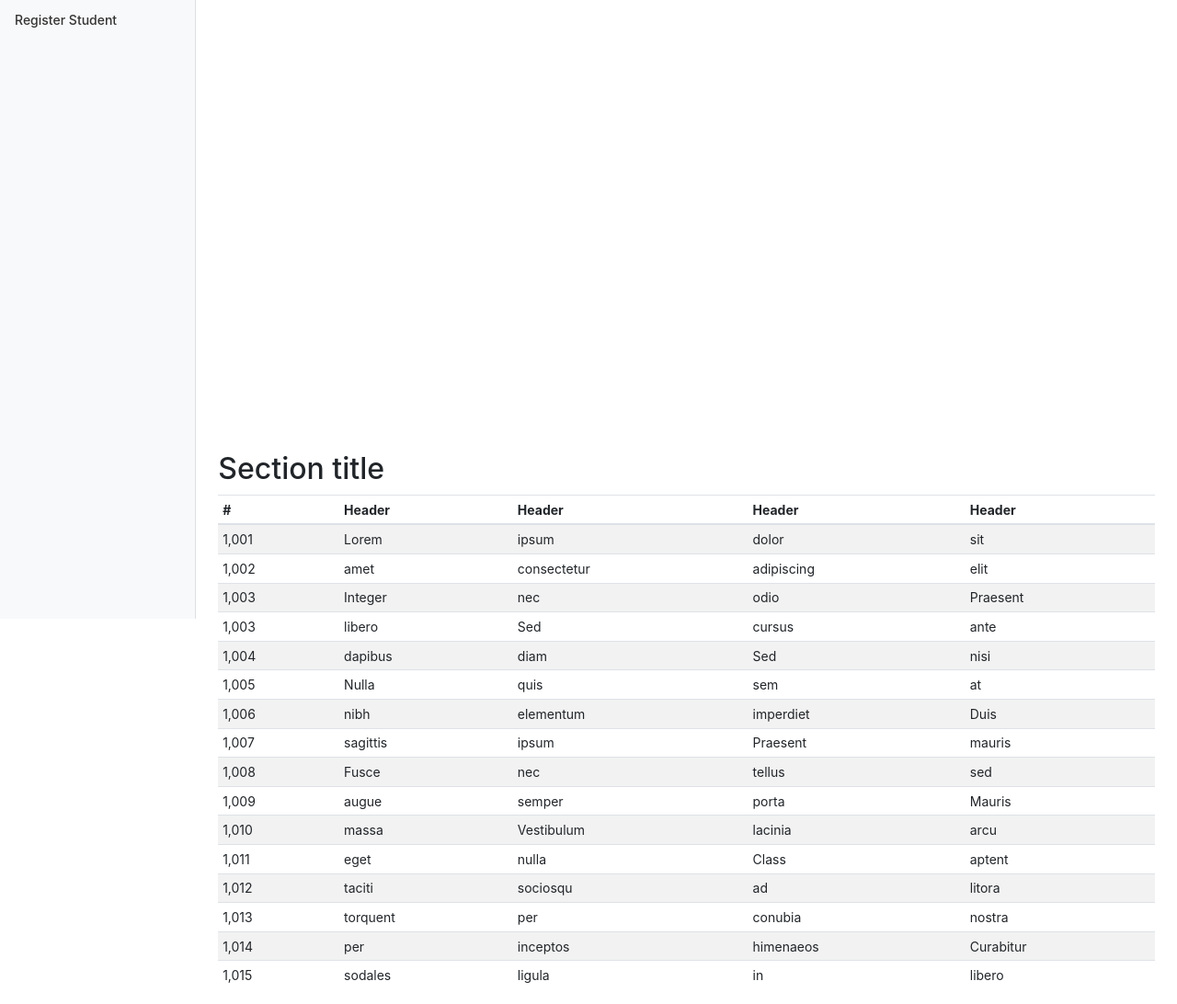
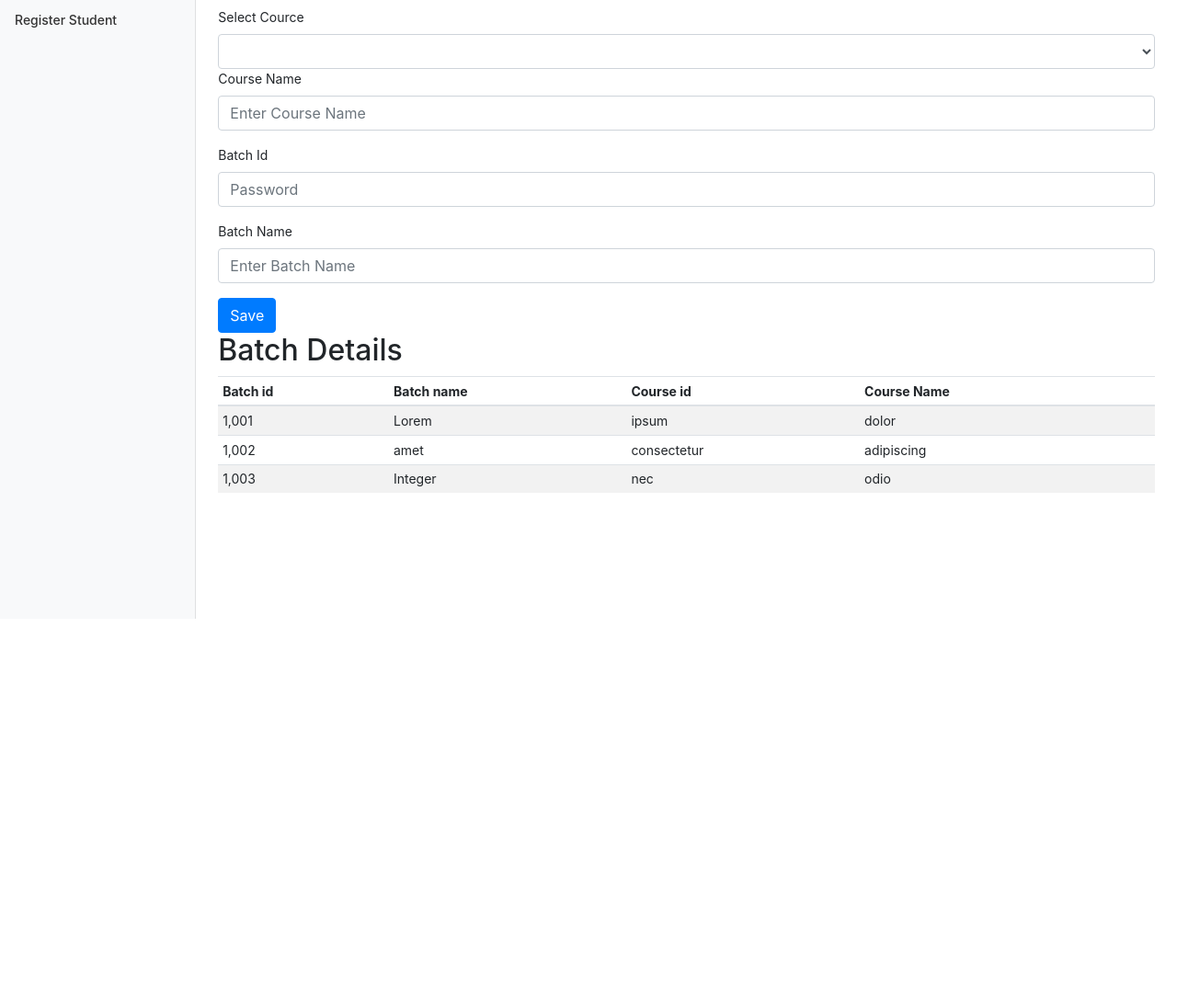
Before and after one commit to AnujaKoralage/GroupProject, a plain HTML site: page InsPOS/Manage-Batches.html in a window 1280 px wide. Shown: the part 127-1219 px from the top of the page at 92% size. After the commit the page ends 800 px from the top, so only its background shows below. Drawn offline with Linux system fonts and the light colour scheme.

Commit message:
implemented the batch ui

```diff
--- a/InsPOS/Manage-Batches.html
+++ b/InsPOS/Manage-Batches.html
@@ -59,19 +59,45 @@
             <div class="d-flex justify-content-between flex-wrap flex-md-nowrap align-items-center pt-3 pb-2 mb-3 border-bottom">
                 <h1 class="h2">Manage Batches</h1>
             </div>
+            <div><form>
+                <div>
+                    <label>Select Cource</label>
+                    <select id="a" class="form-control">
+                </div>
 
-            <canvas class="my-4 w-100" id="myChart" width="900" height="380"></canvas>
 
-            <h2>Section title</h2>
+                </select>
+                <div class="form-group">
+                    <label for="exampleInputCourseName">Course Name</label>
+                    <input type="text" class="form-control" id="exampleInputCourseName" aria-describedby="emailHelp" placeholder="Enter Course Name">
+
+                </div>
+                <div class="form-group">
+                    <label for="exampleInputBatchId">Batch Id </label>
+                    <input type="text" class="form-control" id="exampleInputBatchId" placeholder="Password">
+                </div>
+                <div class="form-group">
+                    <label for="exampleInputBatchName">Batch Name</label>
+                    <input type="text" class="form-control" id="exampleInputBatchName" aria-describedby="emailHelp" placeholder="Enter Batch Name">
+
+                </div>
+
+                <button type="submit" class="btn btn-primary">Save</button>
+            </form>
+            </div>
+
+            <h2>Batch Details</h2>
             <div class="table-responsive">
                 <table class="table table-striped table-sm">
                     <thead>
                     <tr>
-                        <th>#</th>
-                        <th>Header</th>
-                        <th>Header</th>
-                        <th>Header</th>
-                        <th>Header</th>
+
+                        <th>Batch id</th>
+                        <th>Batch name</th>
+                        <th>Course id</th>
+                        <th>Course Name</th>
+                        <th></th>
+
                     </tr>
                     </thead>
                     <tbody>
@@ -80,113 +106,23 @@
                         <td>Lorem</td>
                         <td>ipsum</td>
                         <td>dolor</td>
-                        <td>sit</td>
+                        <td></td>
                     </tr>
                     <tr>
                         <td>1,002</td>
                         <td>amet</td>
                         <td>consectetur</td>
                         <td>adipiscing</td>
-                        <td>elit</td>
+                        <td></td>
                     </tr>
                     <tr>
                         <td>1,003</td>
                         <td>Integer</td>
                         <td>nec</td>
                         <td>odio</td>
-                        <td>Praesent</td>
+                        <td></td>
                     </tr>
-                    <tr>
-                        <td>1,003</td>
-                        <td>libero</td>
-                        <td>Sed</td>
-                        <td>cursus</td>
-                        <td>ante</td>
-                    </tr>
-                    <tr>
-                        <td>1,004</td>
-                        <td>dapibus</td>
-                        <td>diam</td>
-                        <td>Sed</td>
-                        <td>nisi</td>
-                    </tr>
-                    <tr>
-                        <td>1,005</td>
-                        <td>Nulla</td>
-                        <td>quis</td>
-                        <td>sem</td>
-                        <td>at</td>
-                    </tr>
-                    <tr>
-                        <td>1,006</td>
-                        <td>nibh</td>
-                        <td>elementum</td>
-                        <td>imperdiet</td>
-                        <td>Duis</td>
-                    </tr>
-                    <tr>
-                        <td>1,007</td>
-                        <td>sagittis</td>
-                        <td>ipsum</td>
-                        <td>Praesent</td>
-                        <td>mauris</td>
-                    </tr>
-                    <tr>
-                        <td>1,008</td>
-                        <td>Fusce</td>
-                        <td>nec</td>
-                        <td>tellus</td>
-                        <td>sed</td>
-                    </tr>
-                    <tr>
-                        <td>1,009</td>
-                        <td>augue</td>
-                        <td>semper</td>
-                        <td>porta</td>
-                        <td>Mauris</td>
-                    </tr>
-                    <tr>
-                        <td>1,010</td>
-                        <td>massa</td>
-                        <td>Vestibulum</td>
-                        <td>lacinia</td>
-                        <td>arcu</td>
-                    </tr>
-                    <tr>
-                        <td>1,011</td>
-                        <td>eget</td>
-                        <td>nulla</td>
-                        <td>Class</td>
-                        <td>aptent</td>
-                    </tr>
-                    <tr>
-                        <td>1,012</td>
-                        <td>taciti</td>
-                        <td>sociosqu</td>
-                        <td>ad</td>
-                        <td>litora</td>
-                    </tr>
-                    <tr>
-                        <td>1,013</td>
-                        <td>torquent</td>
-                        <td>per</td>
-                        <td>conubia</td>
-                        <td>nostra</td>
-                    </tr>
-                    <tr>
-                        <td>1,014</td>
-                        <td>per</td>
-                        <td>inceptos</td>
-                        <td>himenaeos</td>
-                        <td>Curabitur</td>
-                    </tr>
-                    <tr>
-                        <td>1,015</td>
-                        <td>sodales</td>
-                        <td>ligula</td>
-                        <td>in</td>
-                        <td>libero</td>
-                    </tr>
+
                     </tbody>
                 </table>
             </div>
```
